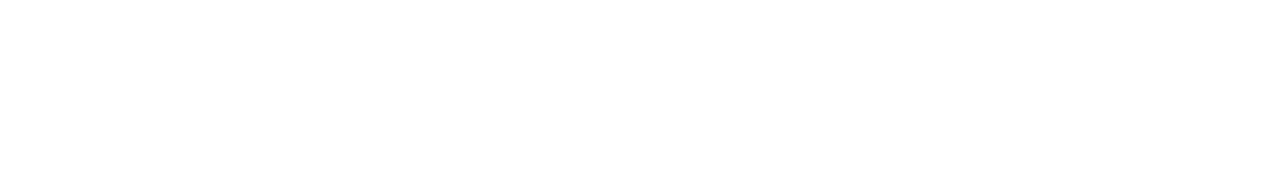
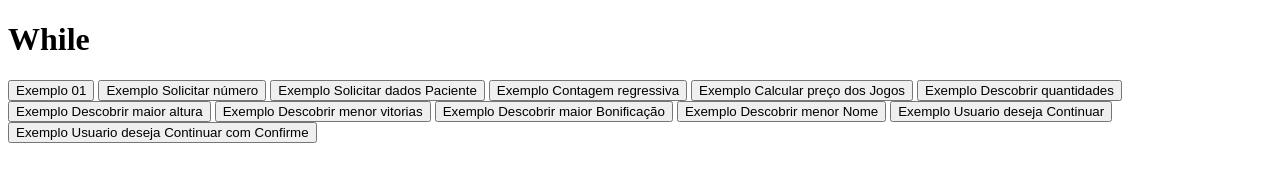
Before and after one commit to RafaFilastro/super-dev-09-curso-js-logica, a plain HTML site: page logica-05-while.html in a window 1280 px wide. Drawn offline with Linux system fonts and the light colour scheme.

Commit message:
Aula 15/04/26

```diff
--- /dev/null
+++ b/assets/js/logica-05-while.js
@@ -0,0 +1,212 @@
+/* Incrementar
+let indice = 0; // Indice é um contador
+indice = indice + 1; //indice = 0 + 1; // 1
+indice = indice + 1; //indice = 0 + 1; // 2
+indice = indice + 1; //indice = 0 + 1; // 3
+*/
+
+function exemplo01(){
+    debugger
+    // Mostrar uma mensagem 4 vezes
+    let indice = 0; // indice é um contador
+
+    while (indice < 4){
+            console.log("Oie");
+            indice = indice +1;
+    }
+}
+
+function exemploSolicitarNumero(){
+    //      MODO ANTIGO
+    // let numero1 = parseInt(prompt("Digite o número: "));
+    // let numero2 = parseInt(prompt("Digite o número: "));
+    // let numero3 = parseInt(prompt("Digite o número: "));
+
+    debugger
+    //Solicitar 3 números
+    let indice = 0;
+
+    //while: utilizamos para repetir código
+    //while(indice < 3)
+    while(indice <= 2) {
+        let numero = parseInt(prompt("Digite o número: "));
+        indice = indice +1;
+    }
+
+    alert("Muito Obrigado!")
+}
+
+function exemploSolicitarDadosPaciente(){
+    // Solicitar os dados de 3 pacientes, nome e idade
+    let indice = 0;
+
+    while(indice < 3){
+        let nome = prompt("Digite o seu nome nome").trim();
+        let idade = parseInt(prompt("Digite sua idade"));
+
+        let anoNascimeto = 2026 - idade;
+        alert(nome + " Nasceu em " + anoNascimeto);
+
+        //Incrementar
+        indice = indice +1;
+    }
+}
+
+function contagemRegressiva(){
+    let indice = 10;
+
+    while(indice >= 0 ){
+        alert(indice);
+        indice = indice -1;
+    }
+}
+
+function exemploCalcularPrecojogos(){
+    let indice = 0;
+
+    let total = 0;
+
+    //Solicitar preço de 3 jogos
+    while (indice <= 2) {
+        let nome = prompt("Nome do Jogo");
+        let preco = parseFloat(prompt("Digite o preço"));
+
+        //Somando: total recebe ele mesmo, ou seja, o valor inicical da variável total
+        //mais o preço do jogo
+        //total = 0 + preço;
+        total = total + preco;
+
+        indice = indice + 1;
+
+    }
+    alert("Total dos jogos: " + total);
+}
+
+function exemploDescobrirQuantidade(){
+    // Solicitar nome, idade de 3 pessoas e apresentar a quantidade de menores de idade
+    let indice = 0;
+    let quantidadeMenoresIdade = 0;
+    debugger
+
+    while (indice < 3) {
+        let nome = prompt("Digite o nome");
+        let idade = parseInt(prompt("Digite a idade"));
+
+        if (idade <= 17) {
+            //incrementar a variável quantidadeMenoresIdade em 1
+            quantidadeMenoresIdade = quantidadeMenoresIdade + 1;
+        }
+        indice = indice +1;
+    }
+
+    alert("Quantidade de pessoas menores de 18 anos: " + quantidadeMenoresIdade);
+}
+
+function exemploDescobrirMaiorAltura(){
+    //Descobrir maior altura
+    let indice = 0;
+    let maiorAltura = 0;
+
+    while(indice < 4){
+        let altura = parseFloat(prompt("Digite a sua altura"));
+
+        //formúla usada para descobrir o maior
+        //if(salario > maiorSalario){
+        //   maiorSalario = salario;
+        //}
+
+        if(altura > maiorAltura){
+            maiorAltura = altura;
+        }
+
+        indice = indice +1;
+
+    }
+
+    alert("Maior altura: " + maiorAltura);
+}
+
+function exemploDescobrirMenorVitorias(){
+    let indice = 0;
+    let menorQuantidadeVitorias = 99999;
+    debugger
+    while (indice < 3) {
+        let personagem = prompt("Digite o nick");
+        let quantidadeVitorias = parseInt(prompt("Digite a quantidade de vitórias"));
+
+        if(quantidadeVitorias < menorQuantidadeVitorias){
+            menorQuantidadeVitorias = quantidadeVitorias;
+        }
+
+        indice = indice + 1;
+    }
+
+    alert("Menor quantidade de vitórias: " + menorQuantidadeVitorias);
+}
+
+function exemploDescobrirColaboradorComMaiorBonificacao(){
+    let indice = 0;
+    let maiorBonificacao = 0;
+    let colaboradorComMaiorBonificacao = "";
+
+    while (indice < 3){
+        let colaborador = prompt("Digite o nome do colaborador");
+        let bonificacao = parseFloat(prompt("Digite o valor da bonificação"));
+
+        if(bonificacao > maiorBonificacao){
+            maiorBonificacao = bonificacao;
+            colaboradorComMaiorBonificacao = colaborador;
+        }
+
+        indice = indice + 1;
+
+    }
+
+    alert(colaboradorComMaiorBonificacao + " " + "tem a maior bonificação: " + "R$: " +  maiorBonificacao.toFixed());
+}
+
+function exemploDescobrirMenorNome(){
+    let indice = 0;
+    let menorNome = "sadkasjkldsalkdjkjlaskjdsdkjlasdsa";
+
+    let quantidadeDesejada = parseInt(prompt("Digite a quantidade desejada para cadastrar"));
+
+    while (indice < quantidadeDesejada){
+        let nome = prompt("Digite o nome").trim();
+
+        if (nome.length < menorNome.length) {
+            menorNome = nome;
+        }
+
+        indice = indice + 1;
+    }
+
+    alert("Menor nome: " + menorNome + "\nQuantidade de caracteres: " + menorNome.length);
+}
+
+function exemploRepetirEnquantoUsuarioDesejarContinuar(){
+
+    let desejaContinuar = "";
+
+    alert("Bem vindo ao sistema de cadastro de fila de atendimento do SUS");
+
+    while (desejaContinuar != "não") {
+        let nomePaciente = prompt("Digite o nome do paciente");
+        desejaContinuar = prompt("Deseja continuar? [sim/não]").toLowerCase();
+    }
+}
+
+function exemploRepetirEnquantoUsuarioDesejarContinuarComConfirme(){
+    let desejaContinuar = true;
+    let quantidadePacientesCadastrados = 0;
+
+    alert("Bem vindo ao sistema de cadastro de fila de atendimento do SUS");
+
+    while (desejaContinuar != false) {
+        let nomePaciente = prompt("Digite o nome do paciente");
+        quantidadePacientesCadastrados = quantidadePacientesCadastrados + 1;
+        desejaContinuar = confirm("Deseja continuar?");
+    }
+
+    alert("Quantidade de pacientes que foram cadastrados: " + quantidadePacientesCadastrados)
+}
--- a/assets/js/metodos-string.js
+++ b/assets/js/metodos-string.js
@@ -62,7 +62,7 @@ function removerEspacosDoComecoFinal(){
     // texto = texto.trimStart().trimEnd();
     texto = texto.trim();
 
-    console.log("O ntexto sem espaços no começo: '" + texto + "'");
+    console.log("O texto sem espaços no começo: '" + texto + "'");
 }
 
 function agregarCaracteresFim(){
@@ -95,9 +95,9 @@ function verificarSeContem(){
         alert("Primeira temporada");
     } else if (nomeEpisodio.includes("S02") === true) {
         alert("Segunda temporada");
-    } else [
+    } else {
         alert("Ao infinito e além");
-    ]
+    }
 }
 
 function verificarSeTerminaCom(){
--- /dev/null
+++ b/exercicio-logica-04-metodos-string.html
@@ -0,0 +1,17 @@
+<!DOCTYPE html>
+<html lang="en">
+<head>
+    <meta charset="UTF-8">
+    <meta name="viewport" content="width=device-width, initial-scale=1.0">
+    <title>Document</title>
+</head>
+<body>
+    <script src="assets/js/exercicio-metodos-string.js"></script>
+    <h1>Exercicio Metodos string</h1>
+    <button onclick="exercicio01()">Exercicio 01</button>
+    <button onclick="exercicio02()">Exercicio 02</button>
+    <button onclick="exercicio03()">Exercicio 03</button>
+    <button onclick="exercicio04()">Exercicio 04</button>
+    <button onclick="exercicio05()">Exercicio 05</button>
+</body>
+</html>
--- a/logica-05-while.html
+++ b/logica-05-while.html
@@ -0,0 +1,24 @@
+<!DOCTYPE html>
+<html lang="en">
+<head>
+    <meta charset="UTF-8">
+    <meta name="viewport" content="width=device-width, initial-scale=1.0">
+    <title>Document</title>
+</head>
+<body>
+    <h1>While</h1>
+    <button onclick="exemplo01()">Exemplo 01</button>
+    <button onclick="exemploSolicitarNumero()">Exemplo Solicitar número</button>
+    <button onclick="exemploSolicitarDadosPaciente()">Exemplo Solicitar dados Paciente</button>
+    <button onclick="contagemRegressiva()">Exemplo Contagem regressiva</button>
+    <button onclick="exemploCalcularPrecojogos()">Exemplo Calcular preço dos Jogos</button>
+    <button onclick="exemploDescobrirQuantidade()">Exemplo Descobrir quantidades</button>
+    <button onclick="exemploDescobrirMaiorAltura()">Exemplo Descobrir maior altura</button>
+    <button onclick="exemploDescobrirMenorVitorias()">Exemplo Descobrir menor vitorias</button>
+    <button onclick="exemploDescobrirColaboradorComMaiorBonificacao()">Exemplo Descobrir maior Bonificação</button>
+    <button onclick="exemploDescobrirMenorNome()">Exemplo Descobrir menor Nome</button>
+    <button onclick="exemploRepetirEnquantoUsuarioDesejarContinuar()">Exemplo Usuario deseja Continuar</button>
+    <button onclick="exemploRepetirEnquantoUsuarioDesejarContinuarComConfirme()">Exemplo Usuario deseja Continuar com Confirme</button>
+    <script src="assets/js/logica-05-while.js"></script>
+</body>
+</html>
```
Also changed, not shown: assets/js/exercicio-metodos-string.js (added, +54 -0 lines), index.html (+1 -0 lines), logica-04-metodos-string.html (+1 -0 lines).
